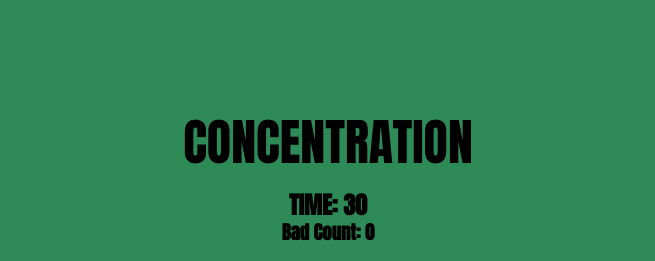
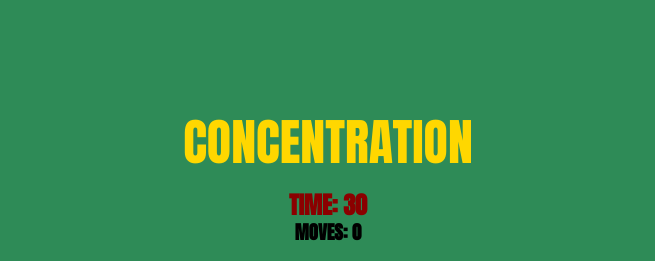
Before and after one commit to Raconic/Concentration-Project, a plain HTML site: page index.html in a window 1280 px wide. Shown: the top 261 px of the page, without its empty margins (312-967 px from the left). Drawn offline with Linux system fonts and the light colour scheme.

Commit message:
font colors

```diff
--- a/cs/style.css
+++ b/cs/style.css
@@ -27,12 +27,14 @@
   }
 
   header {
+    color: gold;
     font-size: 50px;
     margin-top: 0;
     margin-bottom: -3vmin;
   }
 
   h2 {
+    color: darkred;
     margin-top: 4vmin;
     margin-bottom: -3vmin;
   }
--- a/js/main.js
+++ b/js/main.js
@@ -88,8 +88,8 @@ const SOURCE_CARDS = [
       cardImgEls[idx].src = src;
     });
     if (winner) {
-      badCountEl.innerHTML = 'You Win!';
+      badCountEl.innerHTML = 'YOU SAVED US!!!!';
     } else {
-      badCountEl.innerHTML = `Bad Count: ${badGuessCount}`;
+      badCountEl.innerHTML = `MOVES: ${badGuessCount}`;
     }
   }
```
